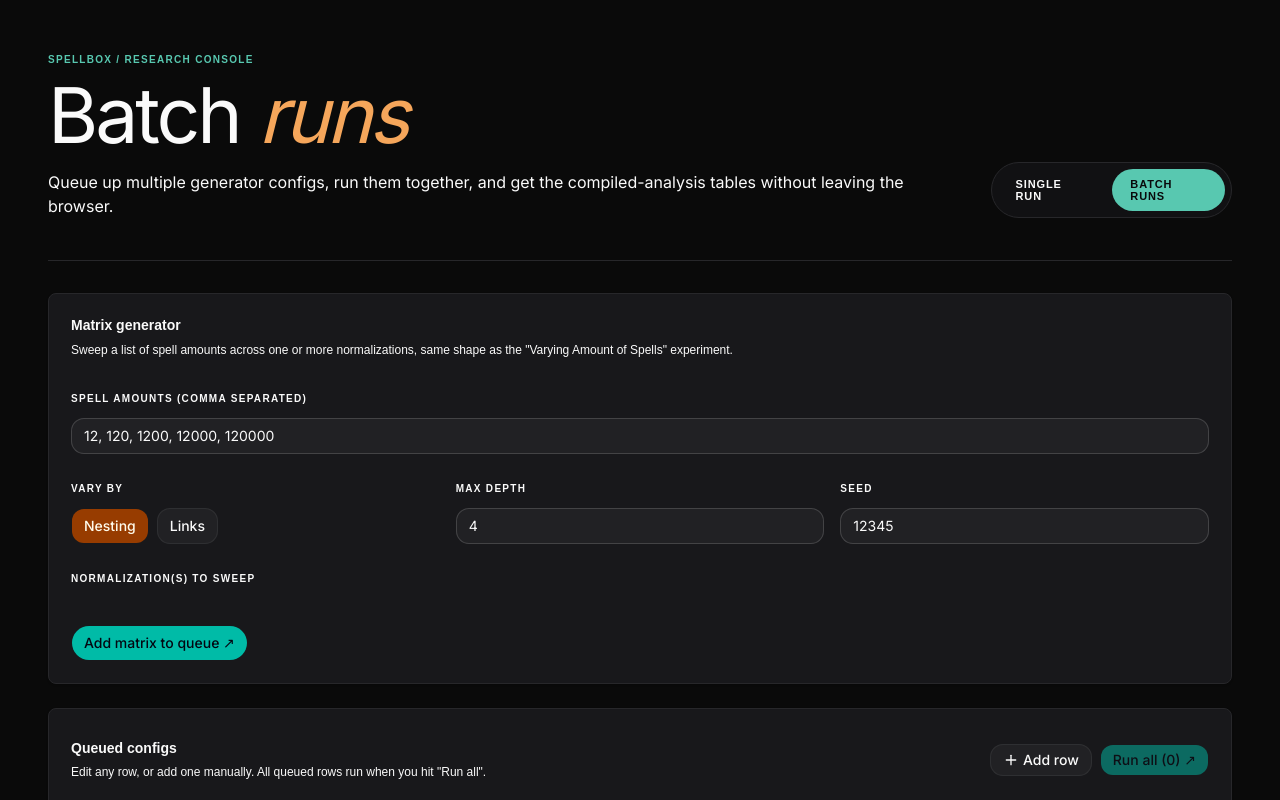
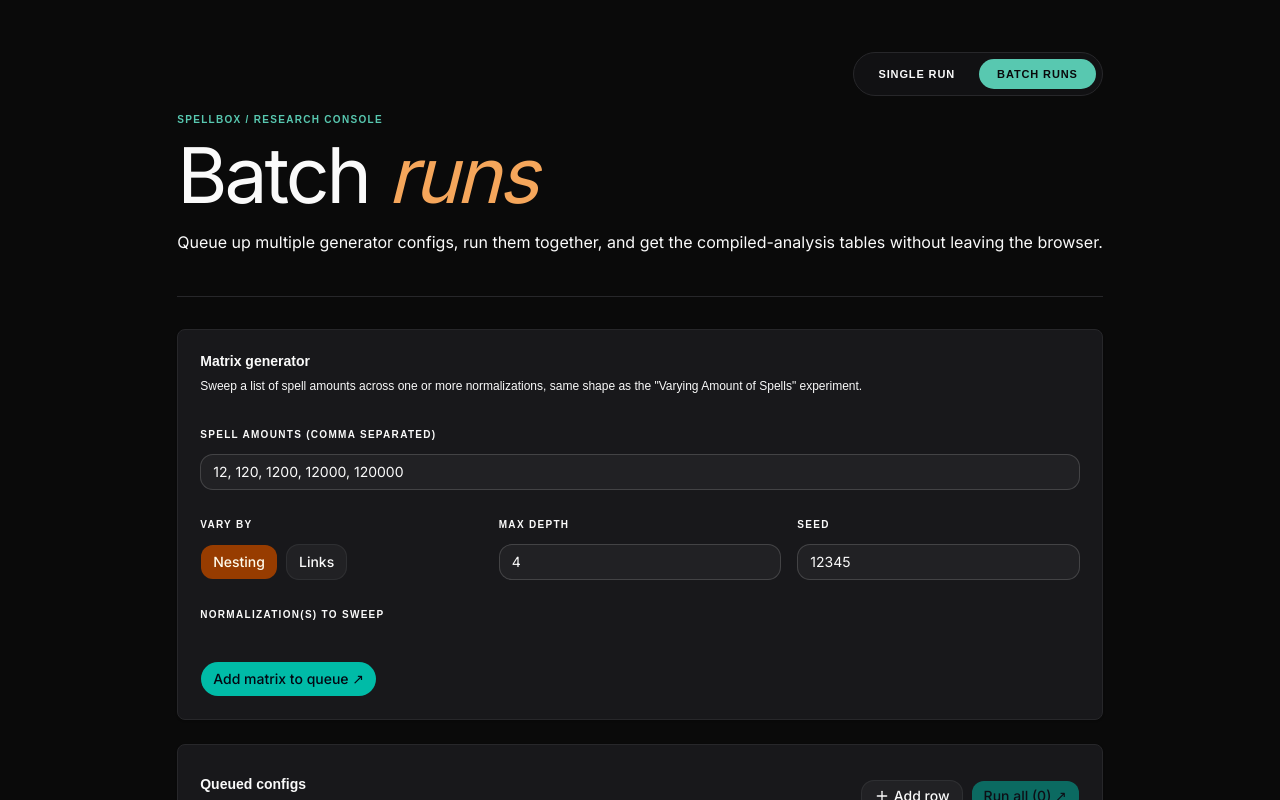
Before and after one commit to Samyc2002/Spell-Sandbox, a Next.js app in the folder apps/web/: page /batch in a window 1280 px wide. Shown: the top 800 px of the page. Built offline with nearby package versions, Linux system fonts and the light colour scheme.

Commit message:
UI Updates

```diff
--- a/apps/web/app/batch/page.tsx
+++ b/apps/web/app/batch/page.tsx
@@ -13,6 +13,7 @@ import {
 	type BatchResult,
 } from "@/lib/batch";
 import { Plus } from "lucide-react";
+import { Navbar } from "@/components/navbar";
 
 export default function BatchPage() {
 	const [configs, setConfigs] = useState<BatchConfig[]>([]);
@@ -39,10 +40,12 @@ export default function BatchPage() {
 			setResults(configs.map((config) => runConfig(config)));
 			setIsRunning(false);
 		}, 0);
+		window.scrollTo(0, document.body.scrollHeight);
 	};
 
 	return (
 		<main className="dashboard-shell">
+			<Navbar />
 			<div className="batch-shell">
 				<DashboardHeader
 					title={
--- a/apps/web/app/globals.css
+++ b/apps/web/app/globals.css
@@ -95,9 +95,14 @@ body {
 
 * {
   box-sizing: border-box;
+  scroll-behavior: smooth;
 }
 
 .dashboard-shell {
+  display: flex;
+  flex-direction: column;
+  gap: 16px;
+  align-items: flex-end;
   max-width: 100vw;
   margin: 0 auto;
   padding: 52px 48px 90px;
@@ -141,6 +146,7 @@ body {
   align-items: center;
   gap: 6px;
   padding: 6px;
+  width: max-content;
   background: #111113;
   border: 1px solid var(--line);
   border-radius: 999px;
--- a/apps/web/app/page.tsx
+++ b/apps/web/app/page.tsx
@@ -8,6 +8,9 @@ import { metricsFromGenerated, type Metrics } from "@/lib/metrics";
 import { generateBulkMetrics } from "spellbox/src/core/bulkMetricsGenerator";
 import { InputForm } from "@/components/input-form";
 import { NORMALIZATION_TYPES } from "spellbox/src/constants";
+import Link from "next/dist/client/link";
+import { usePathname } from "next/dist/client/components/navigation";
+import { Navbar } from "@/components/navbar";
 
 export default function Home() {
 	const [amount, setAmount] = useState("10000");
@@ -22,6 +25,7 @@ export default function Home() {
 
 	return (
 		<main className="dashboard-shell">
+			<Navbar />
 			<div className="workspace-layout">
 				<div>
 					<DashboardHeader />
--- a/apps/web/components/dashboard-header.tsx
+++ b/apps/web/components/dashboard-header.tsx
@@ -1,7 +1,4 @@
 "use client";
-
-import Link from "next/link";
-import { usePathname } from "next/navigation";
 
 export function DashboardHeader({
 	title = (
@@ -14,7 +11,6 @@ export function DashboardHeader({
 	title?: React.ReactNode;
 	lede?: React.ReactNode;
 }) {
-	const pathname = usePathname();
 
 	return (
 		<header className="topbar">
@@ -25,20 +21,6 @@ export function DashboardHeader({
 					<p className="lede">{lede}</p>
 				</div>
 			</div>
-			<nav className="page-nav">
-				<Link
-					href="/"
-					className={`page-nav-link ${pathname === "/" ? "active" : ""}`}
-				>
-					Single Run
-				</Link>
-				<Link
-					href="/batch"
-					className={`page-nav-link ${pathname === "/batch" ? "active" : ""}`}
-				>
-					Batch Runs
-				</Link>
-			</nav>
 		</header>
 	);
 }
--- /dev/null
+++ b/apps/web/components/navbar.tsx
@@ -0,0 +1,26 @@
+"use client";
+
+import Link from "next/dist/client/link";
+import { usePathname } from "next/dist/client/components/navigation";
+
+export function Navbar() {
+
+	const pathname = usePathname();
+
+	return (
+		<nav className="page-nav">
+            <Link
+                href="/"
+                className={`page-nav-link ${pathname === "/" ? "active" : ""}`}
+            >
+                Single Run
+            </Link>
+            <Link
+                href="/batch"
+                className={`page-nav-link ${pathname === "/batch" ? "active" : ""}`}
+            >
+                Batch Runs
+            </Link>
+        </nav>
+	);
+}
```
Also changed, not shown: 1 other file (tests, documents, lock files or other folders).
